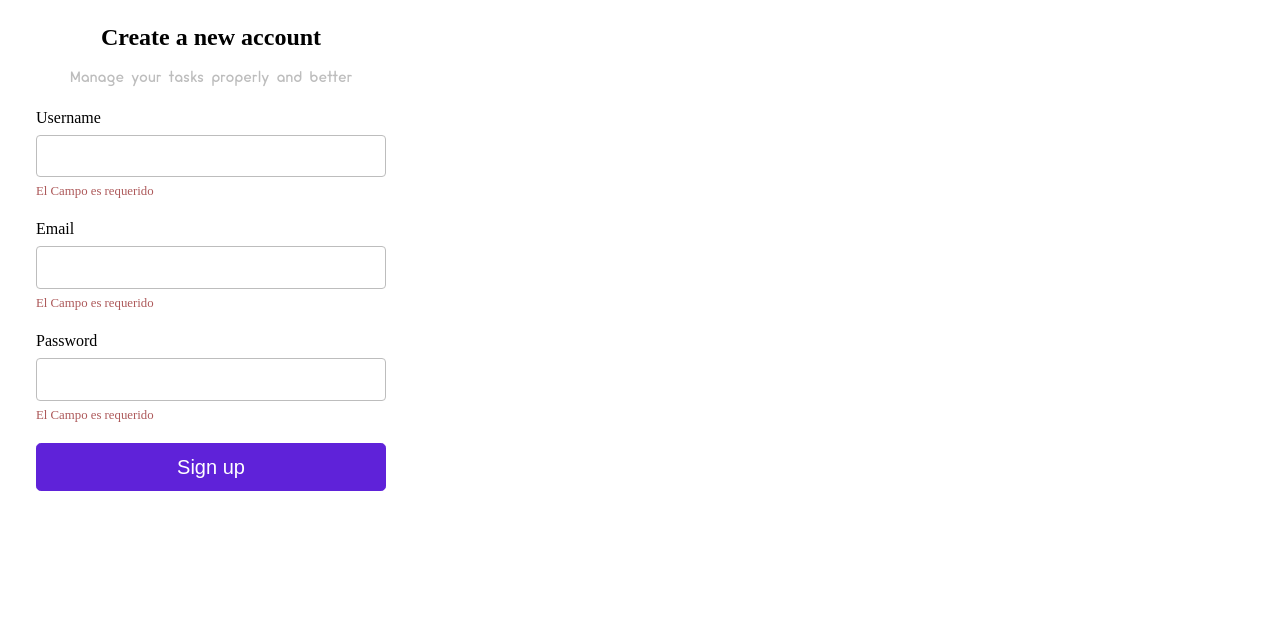
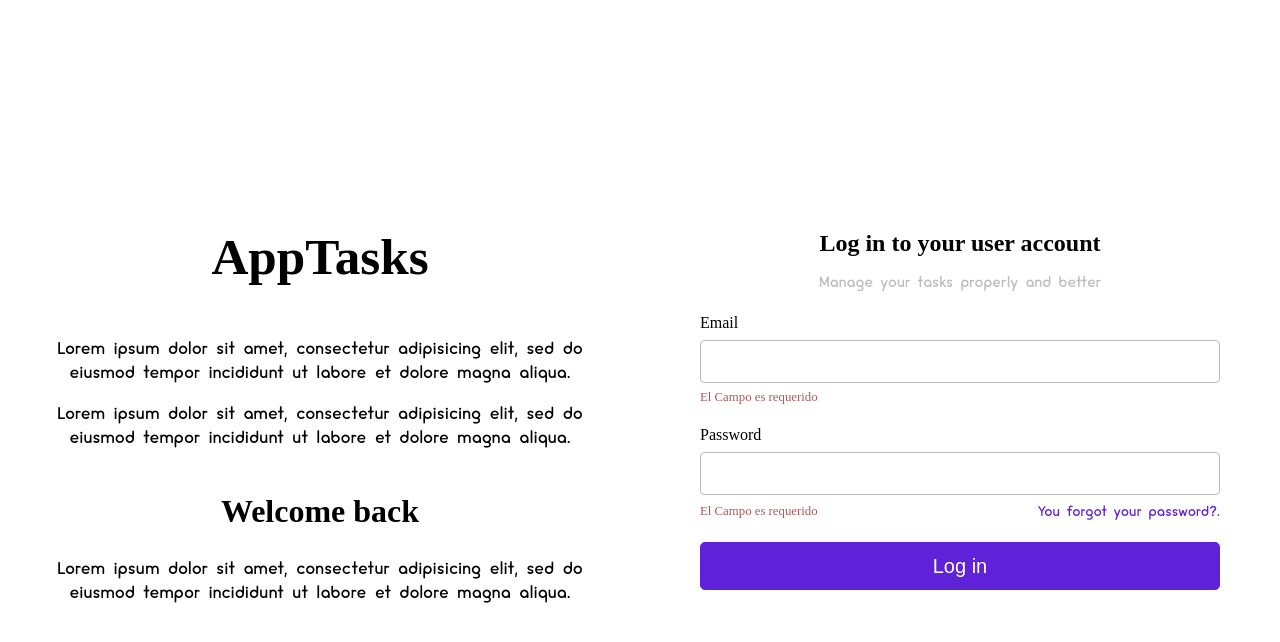
Before and after one commit to EdwinCruz13/AppTasks, a React (Vite) app in the folder client/: page / in a window 1280 px wide. Shown: the top 642 px of the page. Built offline with nearby package versions, Linux system fonts and the light colour scheme.

Commit message:
adding new changes on login and signup pages

```diff
--- a/client/src/App.jsx
+++ b/client/src/App.jsx
@@ -1,5 +1,4 @@
 import { Routes, Route } from "react-router-dom";
-
 
 import reactLogo from './assets/react.svg'
 import viteLogo from '/vite.svg'
@@ -8,14 +7,21 @@ import viteLogo from '/vite.svg'
 import { Home } from "./pages/Home/Home";
 import { SignIn } from "./pages/SignInUp/SignIn";
 
+//import context provider
+import { UserContextProvider } from "./context/UserContext";
+
 function App() {
   return (
     <>
-      <Routes>
-        <Route exact path="/" element={<SignIn />} />
-        <Route path="/home" element={<Home />} />
-        <Route path="/signin" element={<SignIn />} />
-      </Routes>
+      <UserContextProvider>
+        <Routes>
+          <Route exact path="/" element={<SignIn />} />
+          <Route path="/home" element={<Home />} />
+          <Route path="/signin" element={<SignIn />} />
+        </Routes>
+      </UserContextProvider>
+
+
     </>
   )
 }
--- a/client/src/components/forms/Loginup.css
+++ b/client/src/components/forms/Loginup.css
@@ -68,3 +68,25 @@
     justify-content: space-between;
     align-items: center;
 }
+
+
+@media (min-width: 768px) and (max-width: 1282px) {
+    .form{
+        flex-direction: row;
+    }
+}
+
+/*table landscape mode*/
+@media (min-width: 767px) and (max-width: 876px) {
+    .form{
+        flex-direction: row;
+        margin-top: -20px;
+    }
+}
+
+@media (min-width: 480px) and (max-width: 767px) {
+    .form{
+        flex-direction: row;
+        margin-top: -20px;
+    }
+}
--- a/client/src/components/forms/Signin.jsx
+++ b/client/src/components/forms/Signinform.jsx
@@ -1,7 +1,7 @@
 import { React } from "react";
 import "./Loginup.css"
 
-export const Signin = () => {
+export const Signinform = () => {
     return(
         <>
             <div className="form">
--- /dev/null
+++ b/client/src/context/UserContext.jsx
@@ -0,0 +1,15 @@
+import { React, createContext  } from "react";
+
+//create a context
+export const UserContext = createContext();
+
+//create a provider
+export const UserContextProvider = ({ children }) => {
+    //here create functions, hooks and variable
+
+    return (
+        <UserContext.Provider>
+            { children }
+        </UserContext.Provider>
+    )
+}
--- /dev/null
+++ b/client/src/pages/SignInUp/Signinup.css
@@ -0,0 +1,115 @@
+.signinup-form{
+    display: grid;
+    grid-template-columns: repeat(2, 1fr);
+    grid-template-rows: 1fr;
+    justify-content: center;
+    align-items: center;
+    height: 100vh;
+}
+
+
+.signinup-form > .lateral{
+    padding: 0 6.5rem;
+}
+
+.signinup-form .left-lateral{
+    display: flex;
+    flex-direction: column;
+    justify-content: space-between;
+
+    text-align: center;
+}
+
+
+.signinup-form p{
+    font-size: 17px;
+}
+
+
+
+@media (min-width: 768px) and (max-width: 1282px) {
+    .signinup-form{
+        display: grid;
+        grid-template-columns: repeat(2, 1fr);
+
+        justify-content: center;
+
+
+    }
+
+    .signinup-form > .lateral{
+        display: flex;
+        flex-direction: column;
+        flex-wrap: nowrap;
+        padding: 1.5rem;
+        justify-content: center;
+        align-items: center;
+    }
+
+
+}
+
+/*table landscape mode*/
+@media (min-width: 767px) and (max-width: 876px) {
+    .signinup-form{
+        display: grid;
+        grid-template-columns: repeat(1, 1fr);
+
+        justify-content: baseline;
+        align-items: center;
+        height: 100%;
+
+
+    }
+
+    .signinup-form > .lateral{
+        padding: 1.5rem 1.5rem;
+    }
+
+    .left-lateral article:nth-child(1){
+        display: none;
+    }
+
+
+}
+
+/*small tablet*/
+@media (min-width: 480px) and (max-width: 767px) {
+    .signinup-form{
+        display: grid;
+        grid-template-columns: repeat(1, 1fr);
+
+        justify-content: center;
+        height: 100%;
+        padding: 0;
+    }
+
+    .signinup-form > .lateral{
+        padding: 1.5rem 1.3rem;
+    }
+
+    .left-lateral article:nth-child(1){
+        display: none;
+    }
+}
+
+/*mobile screen*/
+@media (max-width: 480px) {
+    .signinup-form{
+        display: grid;
+        grid-template-columns: repeat(1, 1fr);
+
+        justify-content: center;
+        height: 100%;
+        padding: 0;
+    }
+
+    .signinup-form > .lateral{
+        padding: 1.5rem 1.3rem;
+    }
+
+    .left-lateral article:nth-child(1){
+        display: none;
+    }
+
+}
--- a/client/src/pages/SignInUp/signin.jsx
+++ b/client/src/pages/SignInUp/signin.jsx
@@ -1,15 +1,44 @@
 import { React } from "react";
-
-import { Card } from "../../components/cards/Card";
-import { Signin } from "../../components/forms/Signin"
-import { Signup } from "../../components/forms/Signup"
+import { Signinform } from "../../components/forms/Signinform";
+import "./Signinup.css";
 
 export const SignIn = () => {
     return (
         <>
-            <div style = {{width: "350px"}}>
-                <Signup />
+            <div className="signinup-form">
+                <section className="lateral left-lateral">
+                    <article>
+                        <h1>AppTasks</h1>
+                        <p>
+                            Lorem ipsum dolor sit amet, consectetur
+                            adipisicing elit, sed do eiusmod tempor
+                            incididunt ut labore et dolore magna aliqua.
+                        </p>
+                        <p>
+                            Lorem ipsum dolor sit amet, consectetur
+                            adipisicing elit, sed do eiusmod tempor
+                            incididunt ut labore et dolore magna aliqua.
+                        </p>
+                    </article>
+
+                    <article>
+                        <h2 style={{fontSize: "32px"}}>Welcome back</h2>
+                        <p>
+                            Lorem ipsum dolor sit amet, consectetur
+                            adipisicing elit, sed do eiusmod tempor
+                            incididunt ut labore et dolore magna aliqua.
+                        </p>
+                    </article>
+                </section>
+
+                <section className="lateral right-lateral">
+                    <Signinform />
+                </section>
             </div>
+
+            {/* <div style = {{width: "350px"}}>
+                <Signinform />
+            </div> */}
 
             {/* <div style = {{width: "350px"}}>
                 <Card />
```
Also changed, not shown: client/src/components/forms/Signupform.jsx (renamed from client/src/components/forms/Signup.jsx).
